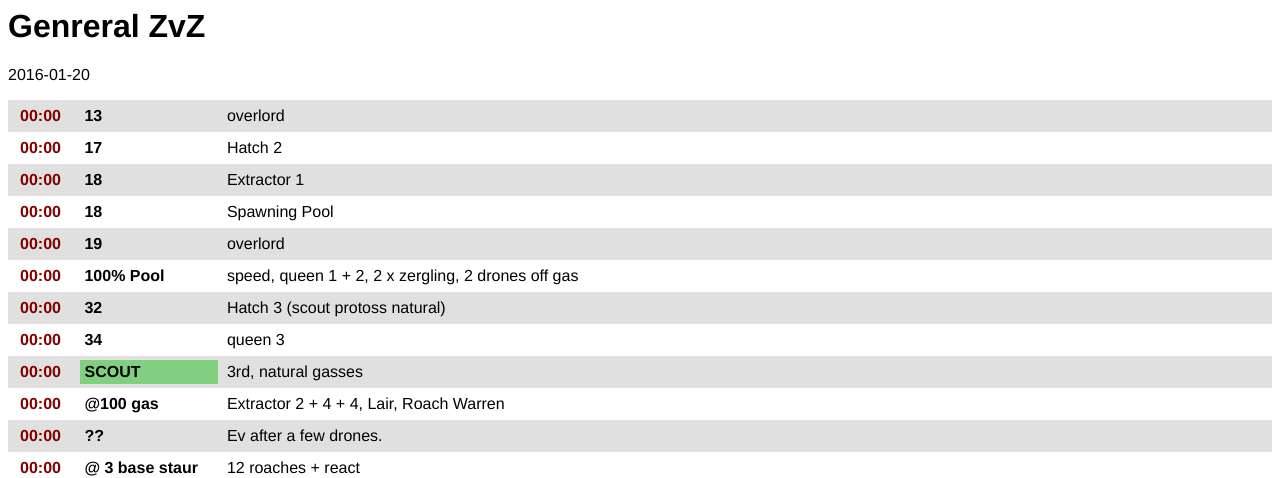
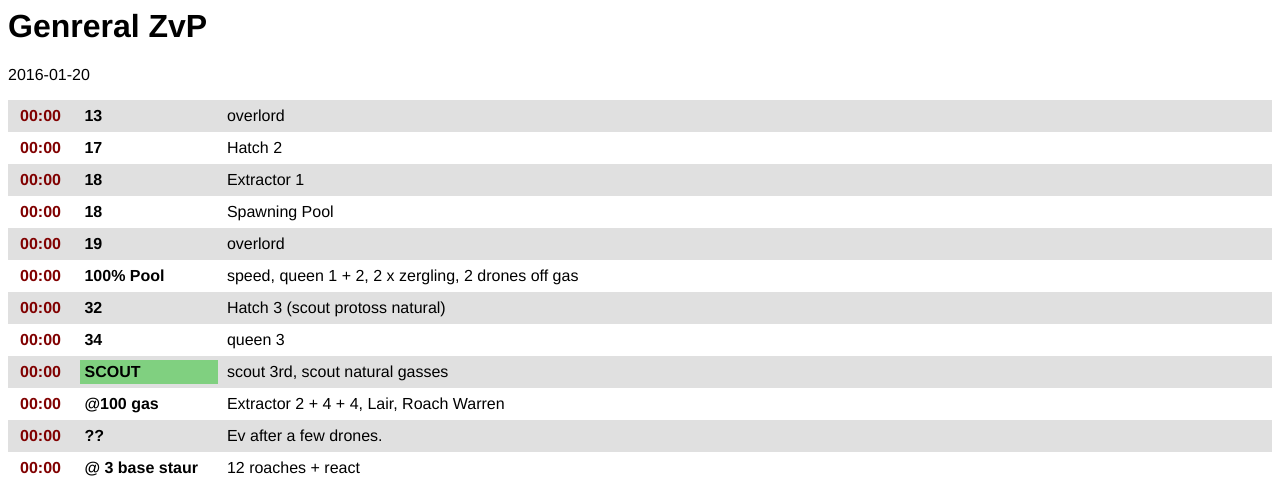
Before and after one commit to andersroos/andersroos.github.io, a Jekyll site: the page built from sc2/general-zvp.md, in a window 1280 px wide. Shown: the top 478 px of the page. Built offline with Jekyll 4.4.1, drawn with Linux system fonts in a browser that asks for light colours.

Commit message:
Fixed headings.

```diff
--- a/sc2/general-zvp.md
+++ b/sc2/general-zvp.md
@@ -1,5 +1,5 @@
 ---
-title: Genreral ZvZ
+title: Genreral ZvP
 body_class: sc2-bo
 ---
 
@@ -13,7 +13,7 @@ body_class: sc2-bo
 - `00:00` _100% Pool_          speed, queen 1 + 2, 2 x zergling, 2 drones off gas
 - `00:00` _32_                 Hatch 3 (scout protoss natural)
 - `00:00` _34_                 queen 3
-- `00:00` __SCOUT__            3rd, natural gasses
+- `00:00` __SCOUT__            scout 3rd, scout natural gasses
 - `00:00` _@100 gas_           Extractor 2 + 4 + 4, Lair, Roach Warren
 - `00:00` _??_                 Ev after a few drones.
 - `00:00` _@ 3 base staur_     12 roaches + react
```
Also changed, not shown: sc2/general-zvt.md (+1 -1 lines).
